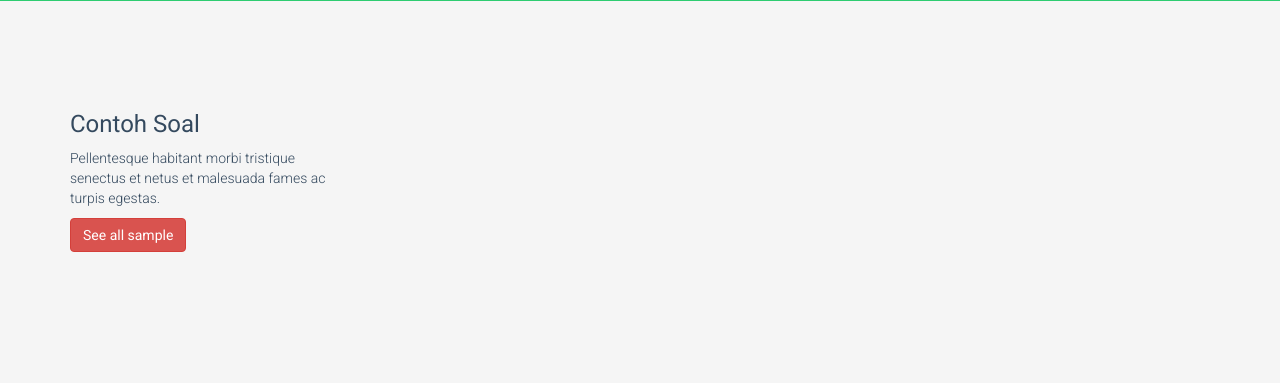
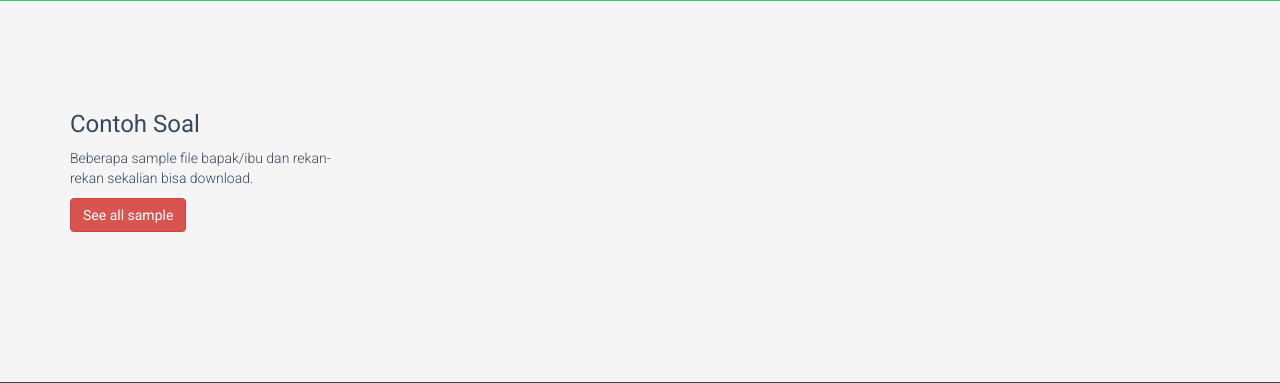
Before and after one commit to sayfudin13/DownloadSoalIPSSMP, a PHP site: page / in a window 1280 px wide. Shown: the part 1685-2068 px from the top of the page. Run offline with PHP 8.4, Linux system fonts and the light colour scheme; data that the repository does not hold is empty.

Commit message:
fix text in index

```diff
--- a/index.php
+++ b/index.php
@@ -67,7 +67,7 @@
 									<br>
 									<p class="boxed animation animated-item-2">ATMOSFIR, DISTRIBUSI, ILMU SOSIAL, KERAJAAN HINDU BUDHA, KONDISI GEOGRAFIS, MANUSIA PURBA DI INDONESIA, dll.</p>
 									<br>
-									<a class="btn btn-md animation animated-item-3" href="/soal-dan-materi/kelas-7/1/">Lihat Soal</a>
+									<a class="btn btn-md animation animated-item-3" href="/soal-dan-materi/kelas-7/1/">Lihat Materi & Soal</a>
 								</div>
 							</div>
 						</div>
@@ -82,7 +82,7 @@
 									<br>
 									<p class="boxed animation animated-item-2">FLORA DAN FAUNA DI INDONESIA, HUBUNGAN SOSIAL, KEBANGKITAN NASIONAL, PEMANFAATAN SUMBER DAYA, PERANG DUNIA, dll.</p>
 									<br>
-									<a class="btn btn-md animation animated-item-3" href="/soal-dan-materi/kelas-8/1/">Lihat Soal</a>
+									<a class="btn btn-md animation animated-item-3" href="/soal-dan-materi/kelas-8/1/">Lihat Materi & Soal</a>
 								</div>
 							</div>
 						</div>
@@ -97,7 +97,7 @@
 									<br>
 									<p class="boxed animation animated-item-2">ASIA TENGGARA, MASA PENDUDUKAN JEPANG, POLA OBJEK GEOGRAFI  SUNGAI, UANG DAN LEMBAGA KEUANGAN, NEGARA BERKEMBANG DAN MAJU DI DUNIA, dll.</p>
 									<br>
-									<a class="btn btn-md animation animated-item-3" href="/soal-dan-materi/kelas-9/1/">Learn More</a>
+									<a class="btn btn-md animation animated-item-3" href="/soal-dan-materi/kelas-9/1/">Lihat Materi & Soal</a>
 								</div>
 							</div>
 						</div>
@@ -127,7 +127,7 @@
 									<br>
 									<p class="boxed animation animated-item-2">Silabus dan RPP 2013 Semester 1 dan 2.</p>
 									<br>
-									<a class="btn btn-md animation animated-item-3" href="/soal-dan-materi/silabus-rpp/1/">Lihat Soal</a>
+									<a class="btn btn-md animation animated-item-3" href="/soal-dan-materi/silabus-rpp/1/">Lihat Materi</a>
 								</div>
 							</div>
 						</div>
@@ -142,7 +142,7 @@
 									<br>
 									<p class="boxed animation animated-item-2">Materi Power Point Kelas VII - IX</p>
 									<br>
-									<a class="btn btn-md animation animated-item-3" href="/soal-dan-materi/ppt/1/">Learn More</a>
+									<a class="btn btn-md animation animated-item-3" href="/soal-dan-materi/ppt/1/">Lihat Materi</a>
 								</div>
 							</div>
 						</div>
@@ -197,7 +197,7 @@
 			<div class="row">
 				<div class="col-md-3">
 					<h3>Contoh Soal</h3>
-					<p>Pellentesque habitant morbi tristique senectus et netus et malesuada fames ac turpis egestas.</p>
+					<p>Beberapa sample file bapak/ibu dan rekan-rekan sekalian bisa download.</p>
 					<a class="btn btn-danger" href="/soal-dan-materi/sample/1/">See all sample</a>
 					<p class="gap"></p>
 				</div>
```
